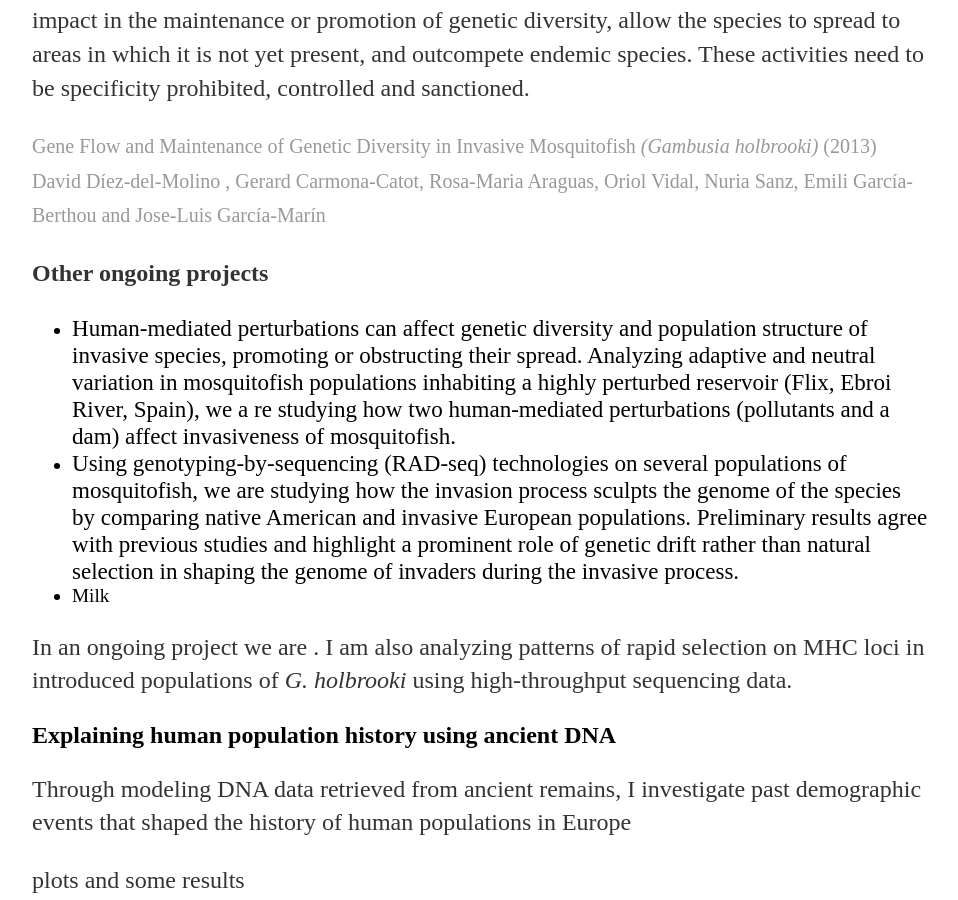
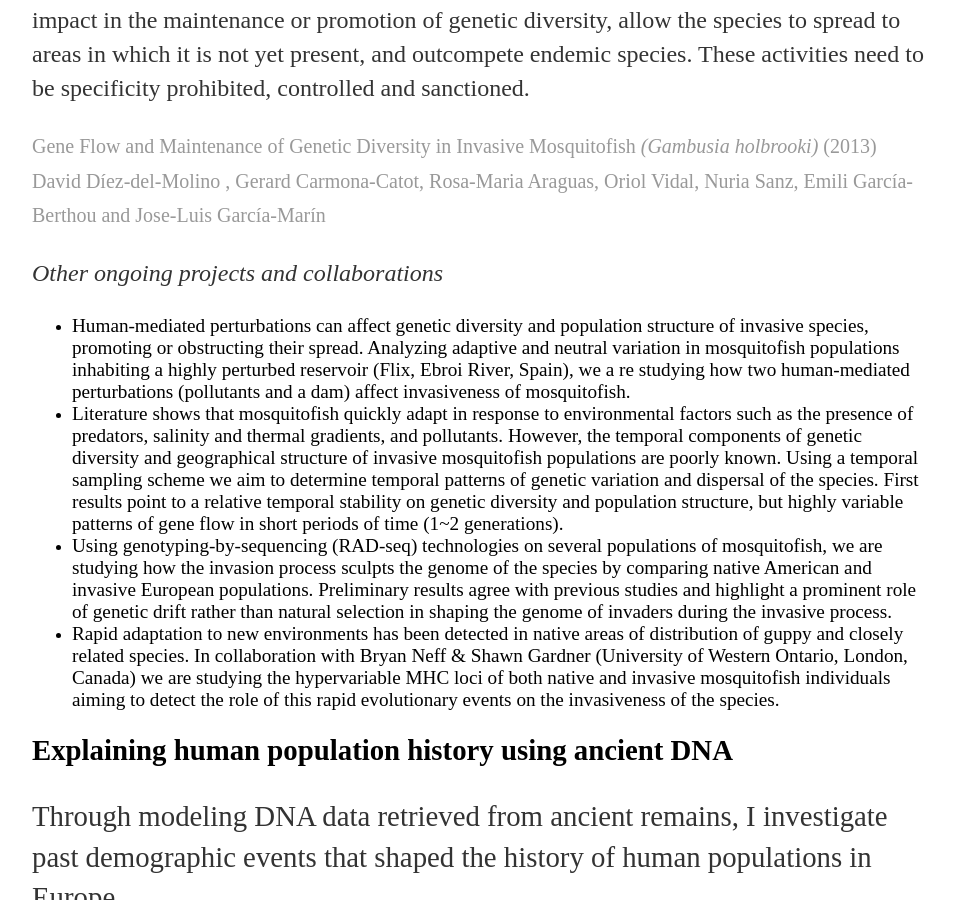
Before and after one commit to DiezMolino/diezmolino.github.io, a Jekyll site: the page research/index.html, which Jekyll copies as it is, in a window 1280 px wide and 900 px high, scrolled down 2835 px. Shown: the whole window, without its empty margins (160-1118 px from the left). Built offline with Jekyll 4.4.1, drawn with Linux system fonts in a browser that asks for light colours.

Commit message:
Update index.html

```diff
--- a/research/index.html
+++ b/research/index.html
@@ -47,20 +47,17 @@
 
 <p><small><a href="http://journals.plos.org/plosone/article?id=10.1371/journal.pone.0082501" target="_blank">Gene Flow and Maintenance of Genetic Diversity in Invasive Mosquitofish <i>(Gambusia holbrooki) </i> (2013) David Díez-del-Molino , Gerard Carmona-Catot, Rosa-Maria Araguas, Oriol Vidal, Nuria Sanz, Emili García-Berthou and Jose-Luis García-Marín </a></small> </p>
 
-<p> <b> Other ongoing projects </b></p>
+<p> <i> Other ongoing projects and collaborations </i></p>
 
-<big>
 <ul>
   <li><big>Human-mediated perturbations can affect genetic diversity and population structure of invasive species, promoting or obstructing their spread. Analyzing adaptive and neutral variation in mosquitofish populations inhabiting a highly perturbed reservoir (Flix, Ebroi River, Spain), we a re studying how two human-mediated perturbations (pollutants and a dam) affect invasiveness of mosquitofish.</big></li>
 
+  <li><big>Literature shows that mosquitofish quickly adapt in response to environmental factors such as the presence of predators, salinity and thermal gradients, and pollutants. However, the temporal components of genetic diversity and geographical structure of invasive mosquitofish populations are poorly known. Using a temporal sampling scheme we aim to determine temporal patterns of genetic variation and dispersal of the species. First results point to a relative temporal stability on genetic diversity and population structure, but highly variable patterns of gene flow in short periods of time (1~2 generations). </big></li>
+
   <li><big>Using genotyping-by-sequencing (RAD-seq) technologies on several populations of mosquitofish, we are studying how the invasion process sculpts the genome of the species by comparing native American and invasive European populations. Preliminary results agree with previous studies and highlight a prominent role of genetic drift rather than natural selection in shaping the genome of invaders during the invasive process.</big></li>
 
-  <li>Milk</li>
+  <li><big>Rapid adaptation to new environments has been detected in native areas of distribution of guppy and closely related species. In collaboration with  Bryan Neff & Shawn Gardner (University of Western Ontario, London, Canada) we are studying the hypervariable MHC loci of both native and invasive mosquitofish individuals aiming to detect the role of this rapid evolutionary events on the invasiveness of the species.</li>
 </ul>
-</big>
-
-
-<p> In an ongoing project we are . I am also analyzing patterns of rapid selection on MHC loci in introduced populations of <i>G. holbrooki</i> using high-throughput sequencing data.</p>
 
 
 <h2>Explaining human population history using ancient DNA </h2>
```
